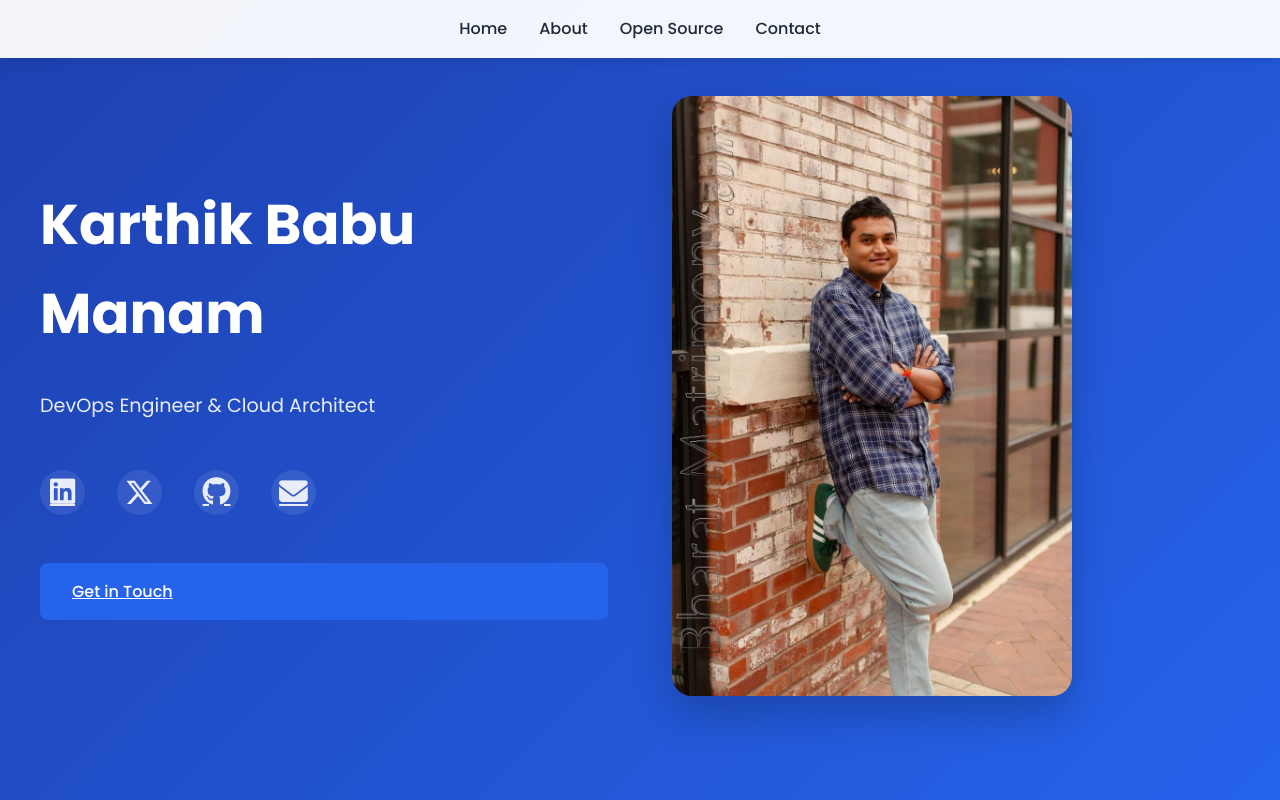
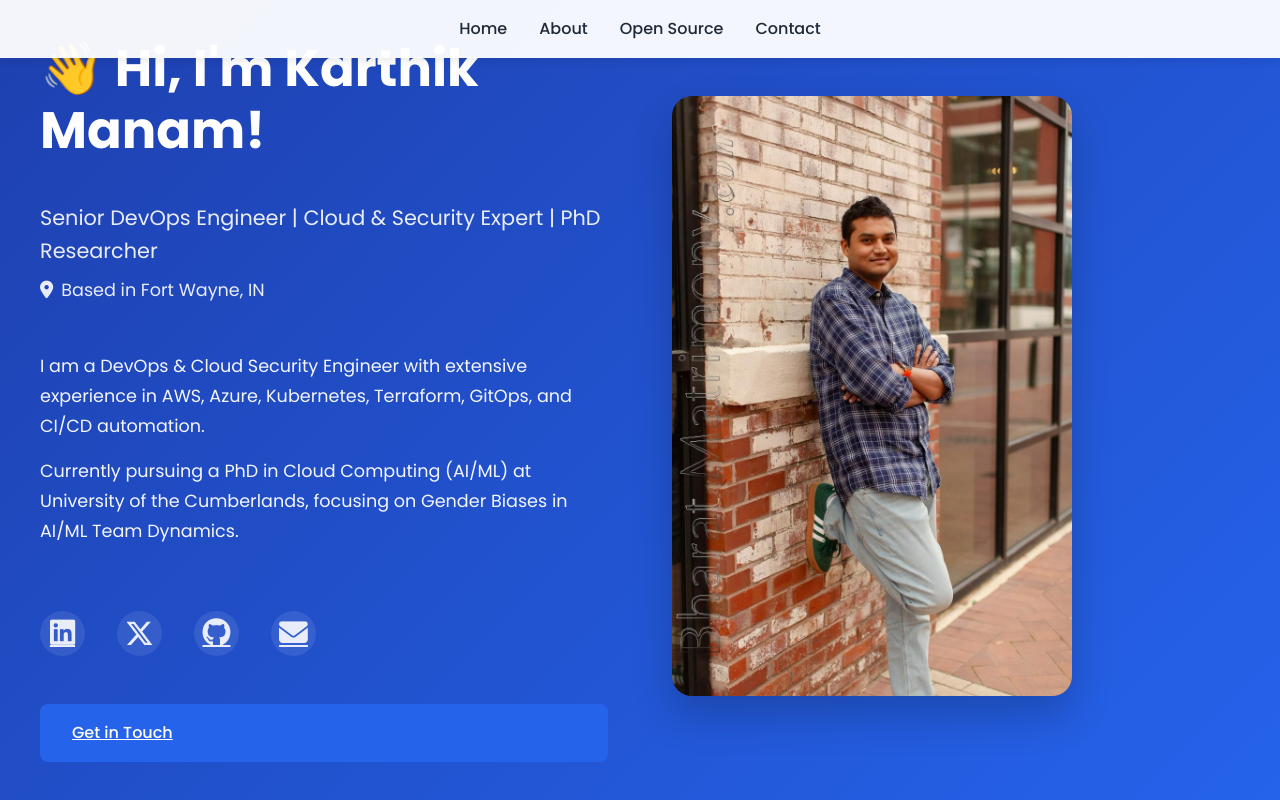
Before and after one commit to karthikmanam/karthikmanam.github.io, a plain HTML site: page index.html in a window 1280 px wide. Shown: the top 800 px of the page. Drawn offline with Linux system fonts and the light colour scheme.

Commit message:
Enhancements

```diff
--- a/index.html
+++ b/index.html
@@ -344,6 +344,43 @@
     .social-links a:hover .fa-github {
       color: #171515;  /* GitHub's brand color */
     }
+
+    /* Add to your existing styles */
+    .hero-subtitle {
+      margin-bottom: 1.5rem;
+    }
+
+    .hero-subtitle p {
+      font-size: 1.3rem;
+      margin-bottom: 0.5rem;
+    }
+
+    .location {
+      font-size: 1.1rem !important;
+      opacity: 0.9;
+      display: flex;
+      align-items: center;
+      gap: 0.5rem;
+    }
+
+    .hero-description {
+      max-width: 600px;
+      margin-bottom: 2rem;
+    }
+
+    .hero-description p {
+      font-size: 1.1rem;
+      margin-bottom: 1rem;
+      line-height: 1.7;
+      opacity: 0.95;
+    }
+
+    .hero-text h1 {
+      font-size: 3.2rem;
+      font-weight: 700;
+      margin-bottom: 1.5rem;
+      line-height: 1.2;
+    }
   </style>
 </head>
 <body>
@@ -359,8 +396,15 @@
   <section class="hero" id="home">
     <div class="hero-content">
       <div class="hero-text">
-        <h1>Karthik Babu Manam</h1>
-        <p>DevOps Engineer & Cloud Architect</p>
+        <h1>👋 Hi, I'm Karthik Manam!</h1>
+        <div class="hero-subtitle">
+          <p>Senior DevOps Engineer | Cloud & Security Expert | PhD Researcher</p>
+          <p class="location"><i class="fas fa-map-marker-alt"></i> Based in Fort Wayne, IN</p>
+        </div>
+        <div class="hero-description">
+          <p>I am a DevOps & Cloud Security Engineer with extensive experience in AWS, Azure, Kubernetes, Terraform, GitOps, and CI/CD automation.</p>
+          <p>Currently pursuing a PhD in Cloud Computing (AI/ML) at University of the Cumberlands, focusing on Gender Biases in AI/ML Team Dynamics.</p>
+        </div>
         <div class="social-links">
           <a href="https://www.linkedin.com/in/karthik-m-379a49184/" target="_blank" rel="noopener noreferrer" aria-label="LinkedIn Profile">
             <i class="fab fa-linkedin"></i>
```
